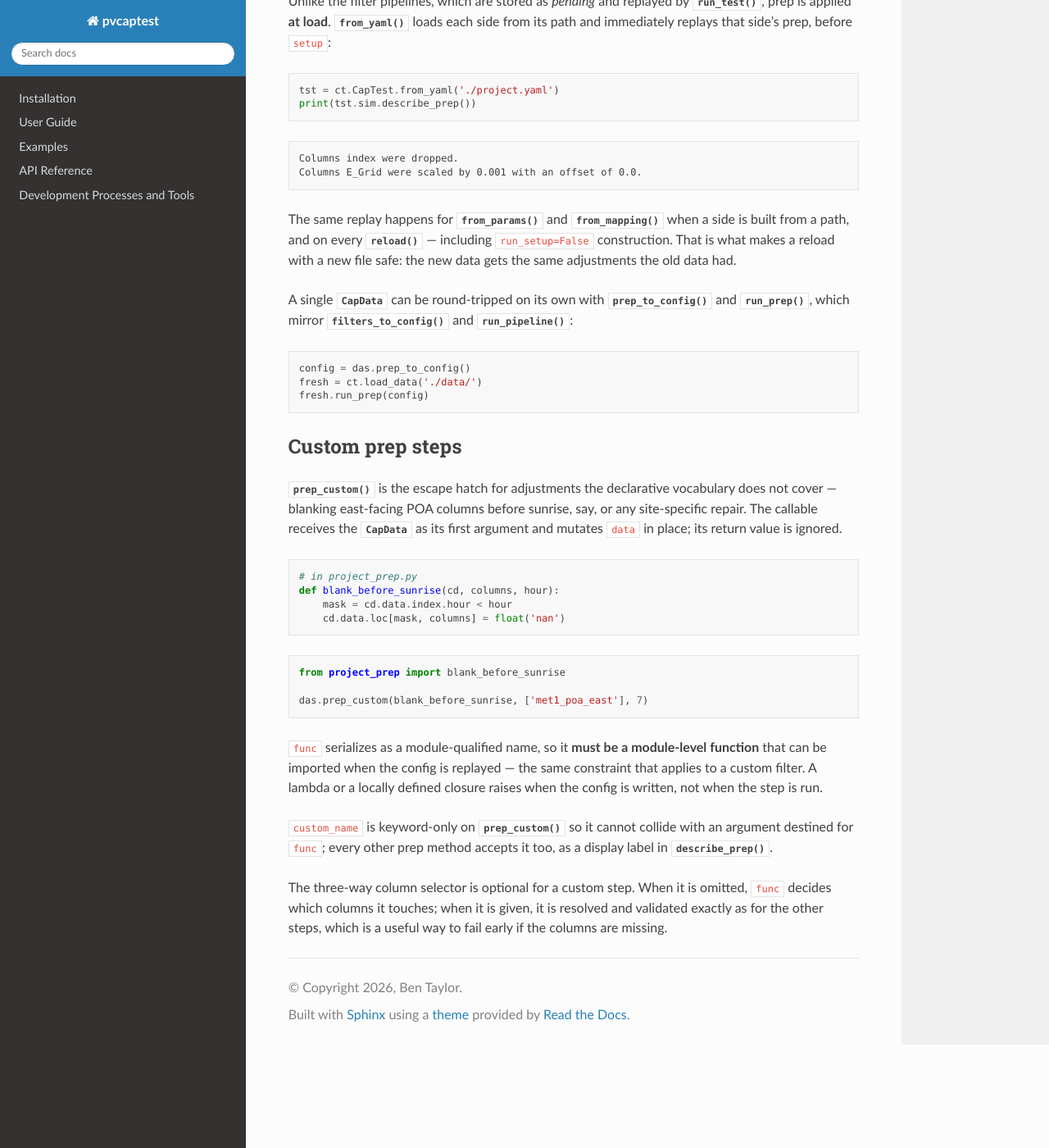
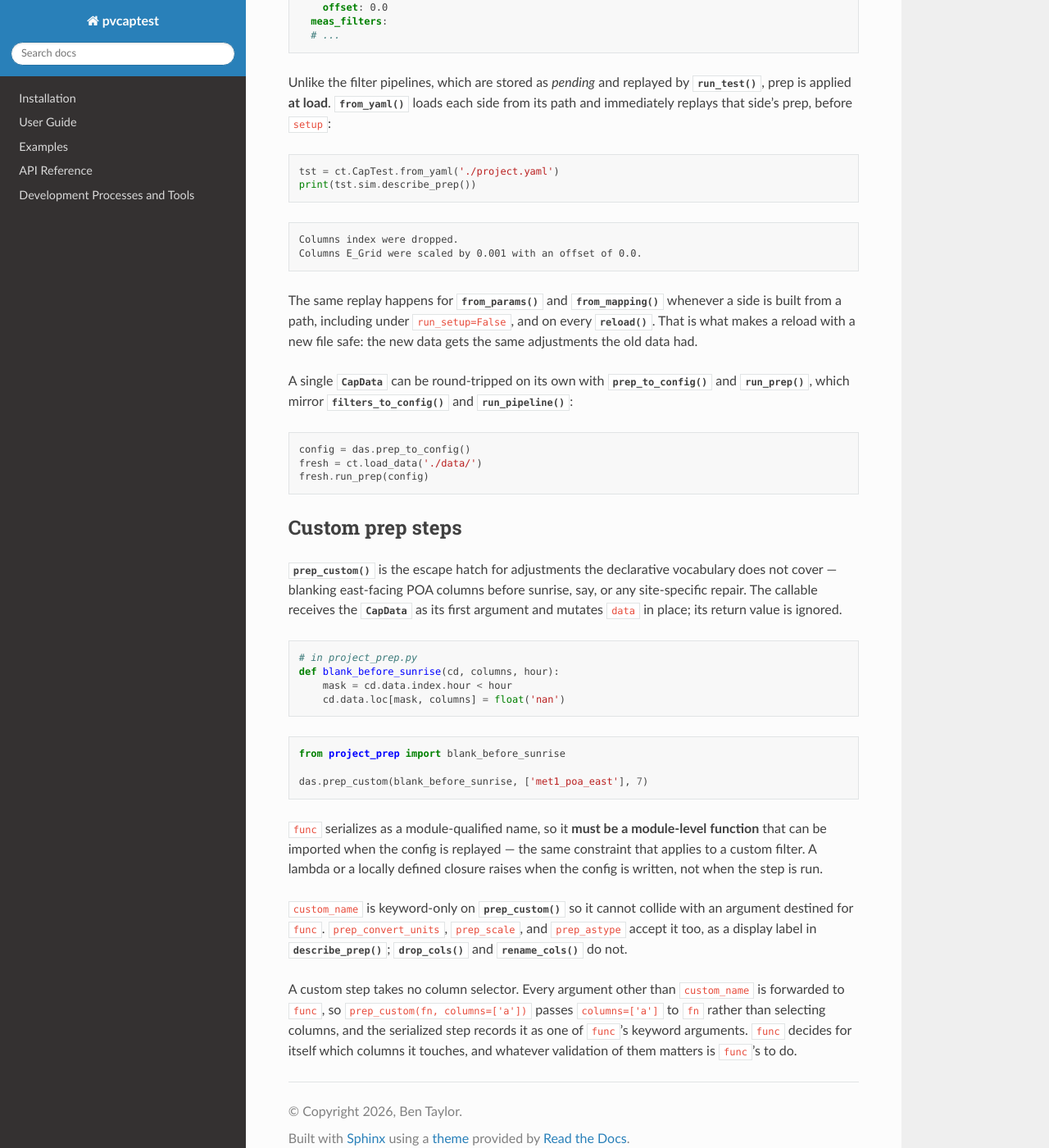
Before and after one commit to pvcaptest/pvcaptest, a Sphinx documentation site: the page built from docs/user_guide/data_prep.rst, in a window 1280 px wide and 1400 px high, scrolled down 7157 px. Shown: the whole window at 82% size. Built offline with Sphinx 7.4.7 and the Read the Docs theme 3.1.0, drawn with Linux system fonts in a browser that asks for light colours; some of the changed text lies outside the part shown.

Commit message:
docs: correct reload, custom-step, and warning claims in the prep guide
Editing tst.<side>_prep before reload does nothing: reload stashes the
applied chain into <side>_prep before replaying it, so the edit is
overwritten. Describe reload as re-applying the same steps and point at
rebuilding from the paths (from_yaml on an edited config, or from_params
with run_setup=False) to run a different prep.

prep_custom takes no column selector: every argument other than
custom_name is forwarded to func, and Custom.to_config drops the
selector, so a custom step cannot select columns the way the other
steps do.

Also: the pre-built-CapData warning reports a step count rather than
step names, drop_cols/rename_cols take no custom_name, reflow the
run_setup=False clause, and introduce cd in the API page example.

Co-Authored-By: Claude Opus 5 (1M context) <noreply@anthropic.com>
Claude-Session: https://claude.ai/code/session_012Z2WhigJX4ZUPKg7z4iLea

```diff
--- a/docs/source/api_reference/prep.rst
+++ b/docs/source/api_reference/prep.rst
@@ -11,7 +11,8 @@ configuration as typed ``param`` parameters and implements ``_execute``,
 rewriting ``CapData.data`` in place and recording itself on
 ``CapData.prep``. The ``prep_*`` methods on
 :py:class:`~captest.capdata.CapData` are thin wrappers that build the matching
-step and ``run()`` it. Steps may also be constructed and run directly:
+step and ``run()`` it. Steps may also be constructed and run directly against
+a :py:class:`~captest.capdata.CapData` instance ``cd``:
 
 .. code-block:: Python
 
--- a/docs/user_guide/data_prep.rst
+++ b/docs/user_guide/data_prep.rst
@@ -148,8 +148,8 @@ silent no-op, and the messages name what is available:
 The remaining steps select differently:
 :py:meth:`~captest.capdata.CapData.drop_cols` takes its column names directly,
 :py:meth:`~captest.capdata.CapData.rename_cols` takes them from the keys of
-its ``column_map``, and the selector is optional for
-:py:meth:`~captest.capdata.CapData.prep_custom` (see
+its ``column_map``, and :py:meth:`~captest.capdata.CapData.prep_custom` takes
+no selector at all — the callable decides what it touches (see
 `Custom prep steps`_).
 
 Converting units
@@ -279,8 +279,15 @@ Three consequences follow:
 
   ``reload`` snapshots the outgoing side's applied prep chain into
   ``sim_prep``, loads a fresh un-prepped frame from the stored path, replays
-  the prep, and then runs ``setup`` for that side. To change the prep, edit
-  ``tst.sim_prep`` before reloading.
+  that prep, and then runs ``setup`` for that side. It re-applies **the same
+  steps** — including after ``tst.reload('sim', path=...)`` points the side at
+  a different file, which is the case it exists for. Because the snapshot
+  overwrites ``sim_prep`` with the applied chain, editing ``tst.sim_prep``
+  and then reloading does not change anything. To run a *different* prep,
+  rebuild the test from its paths — with
+  :py:meth:`~captest.captest.CapTest.from_yaml` on an edited config, or
+  ``from_params(..., run_setup=False)`` followed by the ``prep_*`` calls you
+  want.
 
 :py:meth:`~captest.capdata.CapData.run_prep` is transactional across the whole
 batch, not just per step: if any step raises, ``data`` and the prep chain are
@@ -293,8 +300,8 @@ attached to the exception. A partially prepped frame is never left behind.
     :py:class:`~captest.capdata.CapData` rather than a path, a stored
     ``meas_prep`` / ``sim_prep`` config is kept but **not** applied — the
     object may already have been prepped, and prep is not idempotent. A
-    ``UserWarning`` names the skipped steps and the call that applies them:
-    ``tst.meas.run_prep(tst.meas_prep)``.
+    ``UserWarning`` reports how many steps were skipped and names the call
+    that applies them: ``tst.meas.run_prep(tst.meas_prep)``.
 
 Prep comes before filtering
 ---------------------------
@@ -408,10 +415,10 @@ and immediately replays that side's prep, before ``setup``:
     Columns E_Grid were scaled by 0.001 with an offset of 0.0.
 
 The same replay happens for :py:meth:`~captest.captest.CapTest.from_params`
-and :py:meth:`~captest.captest.CapTest.from_mapping` when a side is built from
-a path, and on every :py:meth:`~captest.captest.CapTest.reload` — including
-``run_setup=False`` construction. That is what makes a reload with a new file
-safe: the new data gets the same adjustments the old data had.
+and :py:meth:`~captest.captest.CapTest.from_mapping` whenever a side is built
+from a path, including under ``run_setup=False``, and on every
+:py:meth:`~captest.captest.CapTest.reload`. That is what makes a reload with a
+new file safe: the new data gets the same adjustments the old data had.
 
 A single :py:class:`~captest.capdata.CapData` can be round-tripped on its own
 with :py:meth:`~captest.capdata.CapData.prep_to_config` and
@@ -453,10 +460,15 @@ closure raises when the config is written, not when the step is run.
 
 ``custom_name`` is keyword-only on
 :py:meth:`~captest.capdata.CapData.prep_custom` so it cannot collide with an
-argument destined for ``func``; every other prep method accepts it too, as a
-display label in :py:meth:`~captest.capdata.CapData.describe_prep`.
+argument destined for ``func``. ``prep_convert_units``, ``prep_scale``, and
+``prep_astype`` accept it too, as a display label in
+:py:meth:`~captest.capdata.CapData.describe_prep`;
+:py:meth:`~captest.capdata.CapData.drop_cols` and
+:py:meth:`~captest.capdata.CapData.rename_cols` do not.
 
-The three-way column selector is optional for a custom step. When it is
-omitted, ``func`` decides which columns it touches; when it is given, it is
-resolved and validated exactly as for the other steps, which is a useful way
-to fail early if the columns are missing.
+A custom step takes no column selector. Every argument other than
+``custom_name`` is forwarded to ``func``, so
+``prep_custom(fn, columns=['a'])`` passes ``columns=['a']`` to ``fn`` rather
+than selecting columns, and the serialized step records it as one of ``func``'s
+keyword arguments. ``func`` decides for itself which columns it touches, and
+whatever validation of them matters is ``func``'s to do.
```
